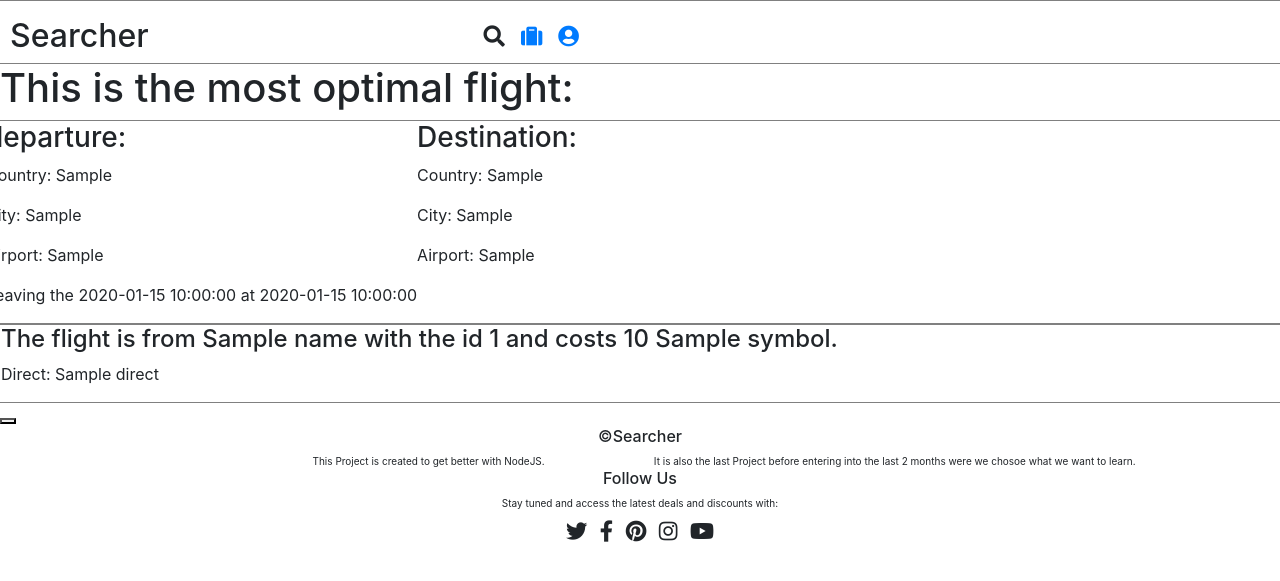
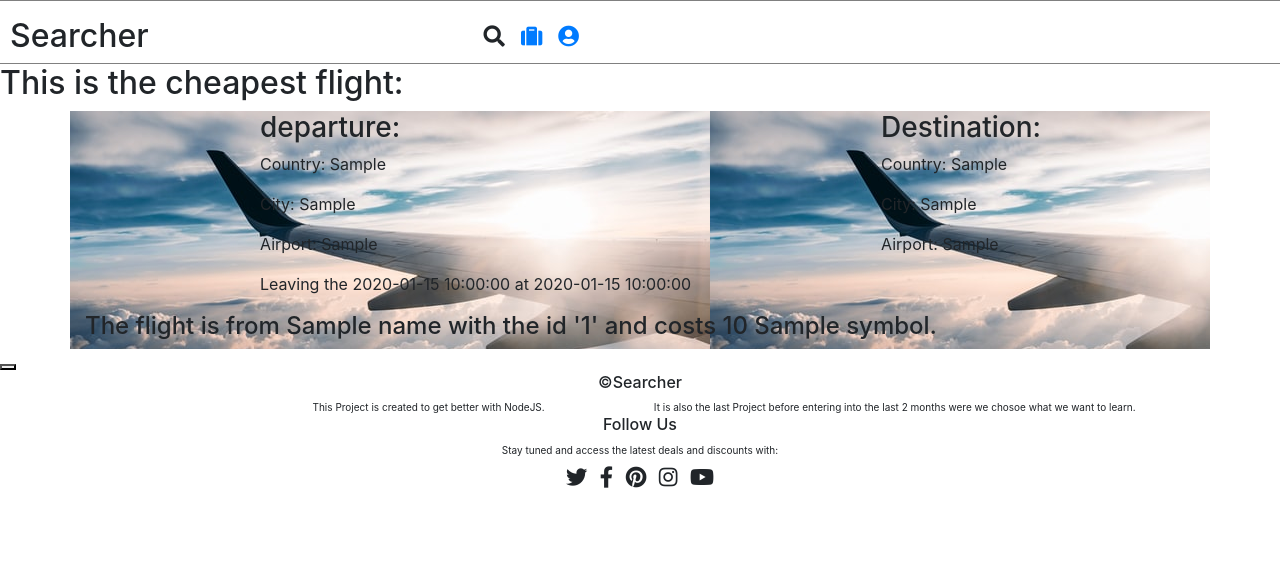
Before and after one commit to AlexJS6/Np_Project_Flask, a Flask app: template templates/flight_result.html in a window 1280 px wide. Shown: the top 581 px of the page. Run offline with Flask 2, Linux system fonts and the light colour scheme; the template is opened without the code that fills it: most values are stand-ins (such as "Sample title", 1, 10 or a date in 2020); some libraries are stand-ins or nearby versions.

Commit message:
Added small style changes (image) after some trys and errors because of cookies

```diff
--- a/static/style/style.css
+++ b/static/style/style.css
@@ -56,3 +56,6 @@
     width: 120px;
     font-size: large;
 }
+#ticket {
+    background: url('../images/ticket.jpg');
+}
--- a/templates/flight_result.html
+++ b/templates/flight_result.html
@@ -2,29 +2,31 @@
 {% block title %}Flights{% endblock %}
 {% block content %}
 
-<h1>This is the most optimal flight:</h1>
+<h2>This is the cheapest flight:</h2>
 <!--Bg-image for the div-->
-<div class="row" style="border: 1px solid gray;">
-    <div class="col-xs-5">
+<div class="container" id="ticket">
+    <div class="row">
+        <div class="col-xs-8 offset-2">
             <h3>departure:</h3>
             <p>Country: {{ origin_country }}</p>
             <p>City: {{ origin_city }}</p>
             <p>Airport: {{ origin_airport }}</p>
             <p>Leaving the {{ date }} at {{ time }}</p>
         </div>
-    <div class="col-xs-5">
+        <div class="col-xs-8 offset-2">
             <h3>Destination:</h3>
             <p>Country: {{ destination_country }}</p>
             <p>City: {{ destination_city }}</p>
             <p>Airport: {{ destination_airport }}</p>
         </div>
     </div>
-<div class="row" style="border: 1px solid gray;">
+    <div class="row">
         <div class="col">
-        <h4>The flight is from {{ name }} with the id {{ cargo_id }} and costs {{ price }} {{ symbol }}.</h4>
-        <p>Direct: {{ direct }}</p>
+            <h4>The flight is from {{ name }} with the id '{{ carrier_id }}' and costs {{ price }} {{ symbol }}.</h4>
+            <!--<p>Direct: {{ direct }}</p>-->
         </div>
     </div>
-<button href="/processing"></button>
+</div>
+<button href="/processing" height="100px"></button>
 
 {% endblock %}
```
Also changed, not shown: static/images/ticket.jpg (added). Lines whose indentation alone changed are shown as unchanged.
